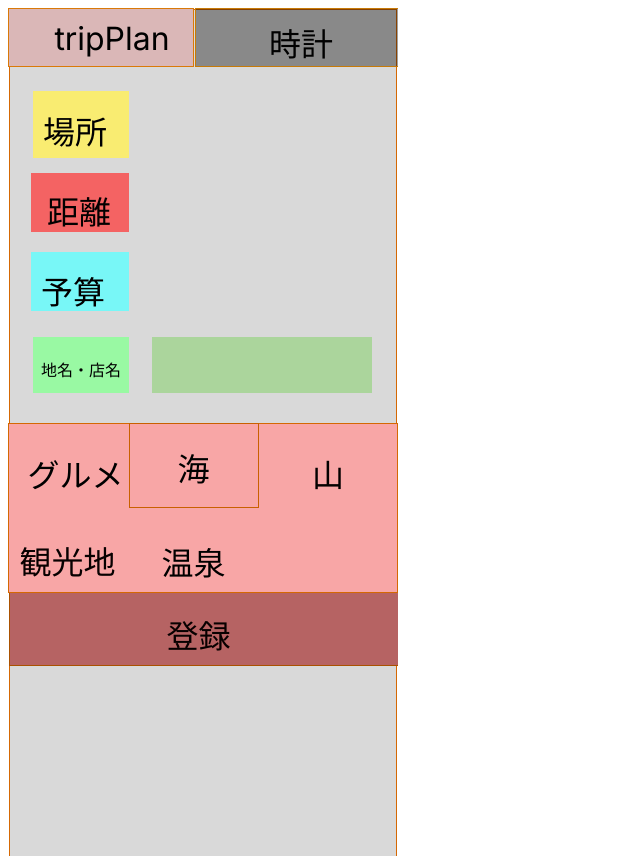
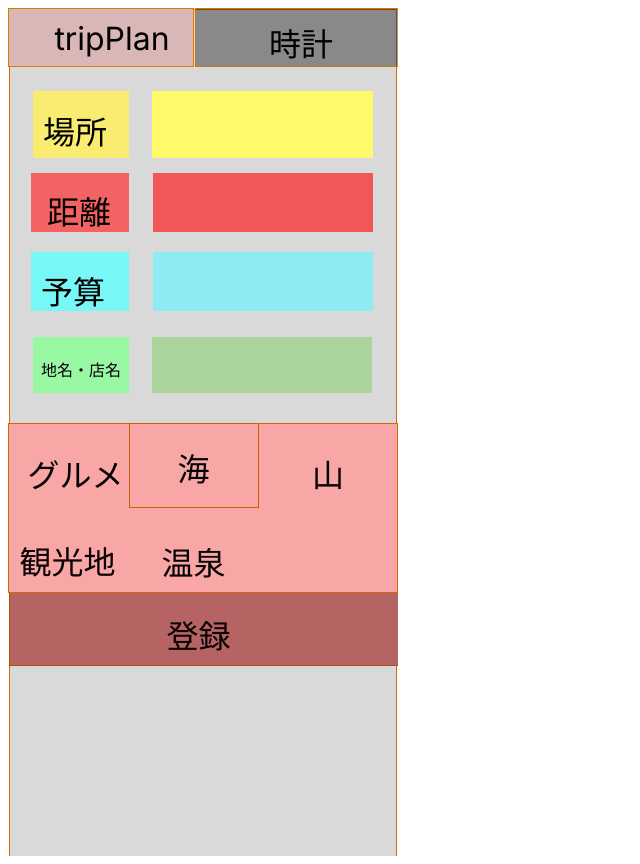
Before and after one commit to nekoy3/hackathon_11, a plain HTML site: page index3.html in a window 1280 px wide. Shown: the whole page, without its empty margins (0-640 px from the left). Drawn offline with Linux system fonts and the light colour scheme.

Commit message:
class名変更

```diff
--- a/index3.html
+++ b/index3.html
@@ -10,11 +10,11 @@
             <div class="screen"></div>
             <div class="v1_75">
                 <div class="area_name_rect"></div>
-                <div class="area_name_rect2"></div>
+                <div class="area_input_rect"></div>
                 <div class="distance_name_rect"></div>
-                <div class="distance_name_rect2"></div>
+                <div class="distance_input_rect"></div>
                 <div class="money_name_rect"></div>
-                <div class="money_name_rect2"></div>
+                <div class="money_input_rect"></div>
                 <div class="store_name_rect"></div>
                 <div class="store_name_rect2"></div>
                 <div class="check_mark_rect"></div>
```
